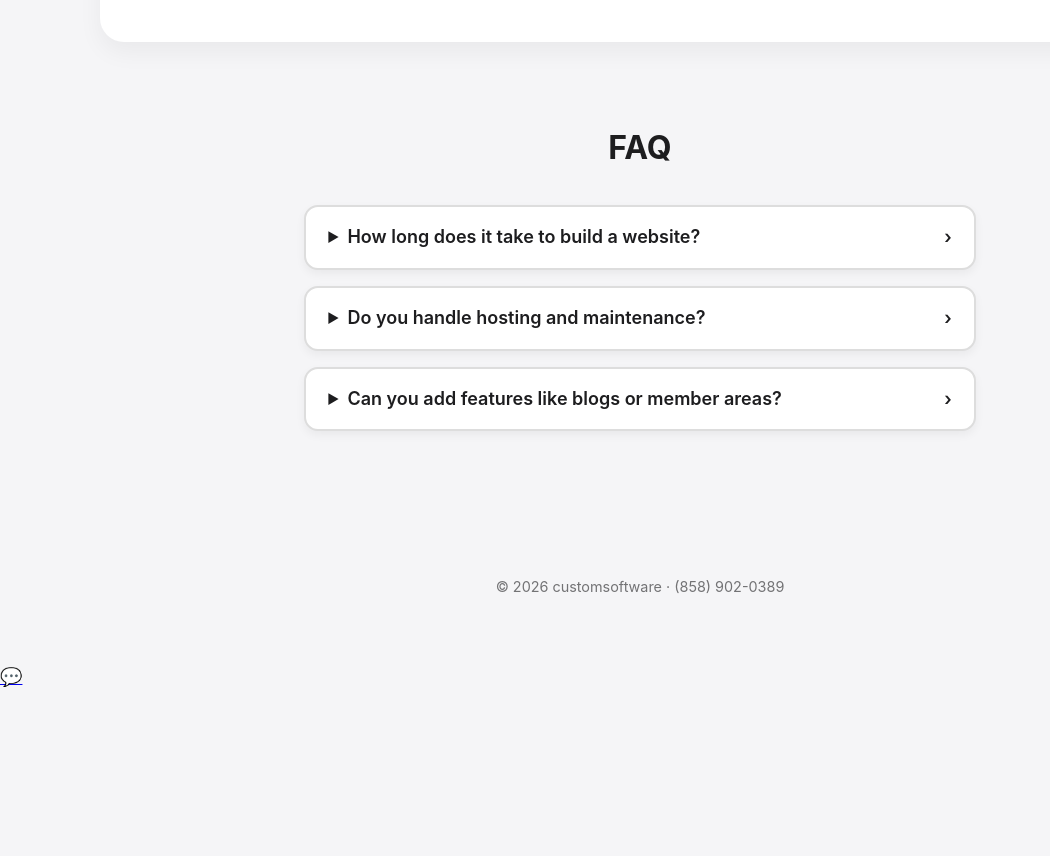
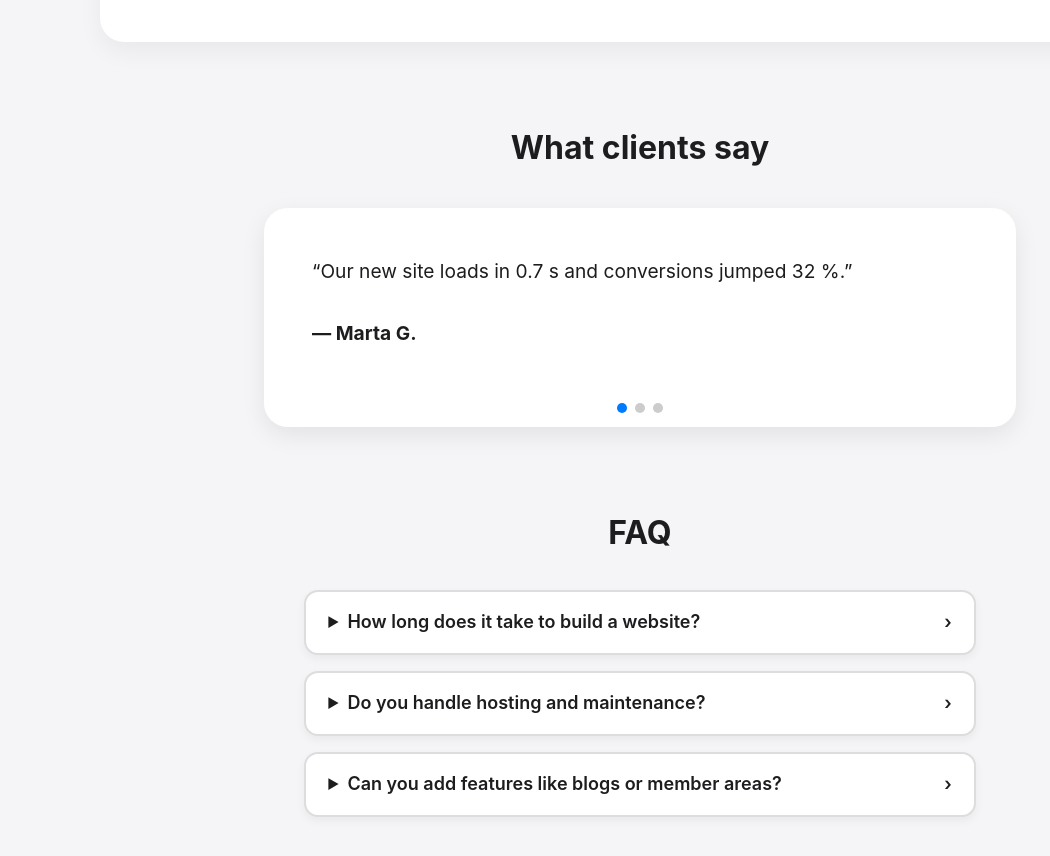
Before and after one commit to Tequilastock/tequilastock.github.io, a plain HTML site: page index.html in a window 1280 px wide. Shown: the part 2560-3416 px from the top of the page, without its empty margins (0-1050 px from the left). Before the commit the page ends 3251 px from the top, so only its background shows below. Drawn offline with Linux system fonts and the light colour scheme.

Commit message:
Fix GA-4 ID, send contact_submit, and restore testimonial slider

```diff
--- a/index.html
+++ b/index.html
@@ -27,6 +27,9 @@
   summary::-webkit-details-marker{display:none}
   summary::after{content:"›";float:right;transition:.2s}
   details[open] summary::after{transform:rotate(90deg)}
+  /* slider dots */
+  #dots button{width:10px;height:10px;border-radius:50%;border:none;background:#ccc;padding:0;cursor:pointer}
+  #dots button.active{background:#007aff}
 </style></head><body>
 
 <header>
@@ -89,6 +92,18 @@
 <p style="margin-top:1rem;text-align:center;font-size:.85rem;opacity:.7">Prefer phone?
   <a href="tel:+18589020389">Call&nbsp;(858) 902-0389</a></p></section>
 
+<section id="testimonials" style="max-width:880px;margin:10vh auto 0;padding:0 5%">
+  <h2 style="text-align:center;margin-bottom:2.2rem;font-size:2rem">What clients say</h2>
+  <div id="slider" style="position:relative;overflow:hidden;border-radius:24px;box-shadow:0 8px 24px rgba(0,0,0,.08)">
+    <div class="track" style="display:flex;transition:transform .6s ease">
+      <blockquote style="flex:0 0 100%;padding:3rem;font-size:1.2rem;background:#fff">“Our new site loads in <span style=\white-space:nowrap>0.7 s</span> and conversions jumped 32 %.”<br><br><strong>— Marta G.</strong></blockquote>
+      <blockquote style="flex:0 0 100%;padding:3rem;font-size:1.2rem;background:#fff">“The built-in Flappy Bird demo blew our investors away—signed the deal next day.”<br><br><strong>— Steve P.</strong></blockquote>
+      <blockquote style="flex:0 0 100%;padding:3rem;font-size:1.2rem;background:#fff">“Launch in one week, zero bugs, looks like it was made by Apple.”<br><br><strong>— Dana L.</strong></blockquote>
+    </div>
+    <div id="dots" style="position:absolute;bottom:14px;left:50%;transform:translateX(-50%);display:flex;gap:.5rem"></div>
+  </div>
+</section>
+
 <section id="faq" style="max-width:800px;margin:10vh auto;padding:0 5%">
   <h2 style="text-align:center;margin-bottom:2rem;font-size:2rem">FAQ</h2>
   <details>
@@ -150,7 +165,8 @@ modal.addEventListener('click',e=>{if(e.target===modal)modal.classList.remove('a
     const fd=new FormData(form);
     try{
       const r=await fetch(form.action,{method:"POST",body:fd,headers:{"Accept":"application/json"}});
-      if(r.ok){toast.style.display="block";setTimeout(()=>toast.style.display="none",3000);form.reset();}
+      if(r.ok){toast.style.display="block";setTimeout(()=>toast.style.display="none",3000);gtag("event","contact_submit");
+      form.reset();}
       else alert("There was an error. Try again.");
     }catch{alert("Network error. Try again.");}
   });
@@ -194,4 +210,18 @@ modal.addEventListener('click',e=>{if(e.target===modal)modal.classList.remove('a
       if(email){ alert("Thanks — we’ll be in touch!"); close(); }
     };
   </script>
+<script>
+  const track=document.querySelector("#slider .track");
+  const slides=document.querySelectorAll("#slider blockquote");
+  const dotsWrap=document.getElementById("dots");
+  let idx=0,auto;
+  slides.forEach((_,i)=>{
+    const b=document.createElement("button");if(!i)b.classList.add("active");
+    b.onclick=()=>{idx=i;update();reset();};dotsWrap.appendChild(b);
+  });
+  function update(){track.style.transform=`translateX(--e%)`;dotsWrap.querySelectorAll("button").forEach((d,i)=>d.classList.toggle("active",i===idx));}
+  function next(){idx=(idx+1)%slides.length;update();}
+  function reset(){clearInterval(auto);auto=setInterval(next,6000);}
+  reset();
+</script>
 </body></html>
```
